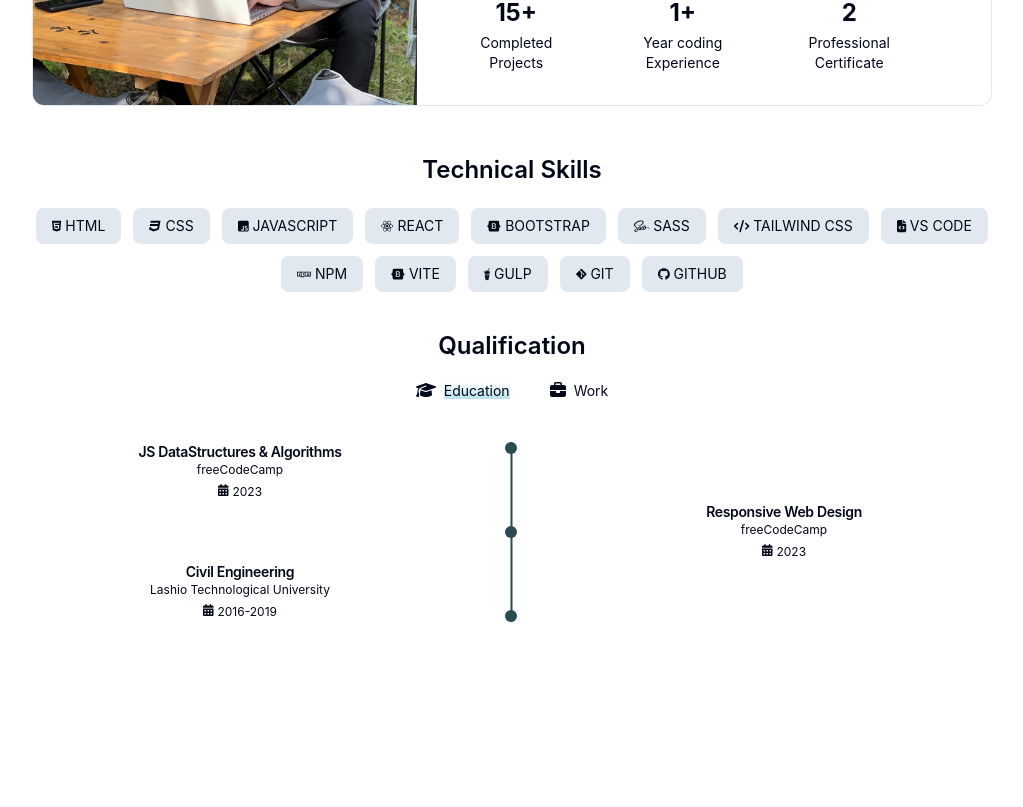
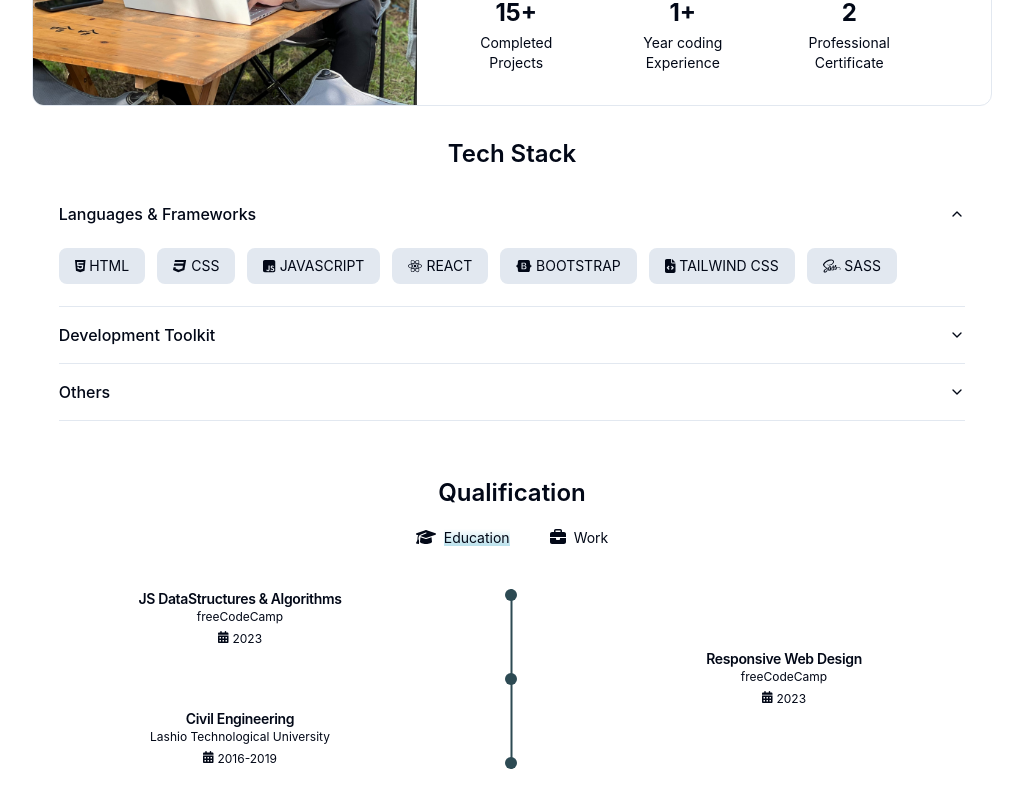
Before and after one commit to Sithu-Aung-Khant/Devfolio_01, a React (Vite) app: page / in a window 1280 px wide. Shown: the part 1020-1827 px from the top of the page, without its empty margins (128-1151 px from the left). Before the commit the page ends 1718 px from the top, so only its background shows below. Built offline with nearby package versions, Linux system fonts and the light colour scheme.

Commit message:
complete tech stack and qualification of about me section

```diff
--- a/src/App.jsx
+++ b/src/App.jsx
@@ -29,8 +29,8 @@ function App() {
       <Navbar isDark={isDark} toggleDarkMode={toggleDarkMode} />
       <HeroSection />
       <AboutMe />
-      <TechSkills />
-      {/* <Skills /> */}
+      {/* <TechSkills /> */}
+      <Skills />
       <Qualification />
     </div>
   );
--- a/src/components/main/Skills.jsx
+++ b/src/components/main/Skills.jsx
@@ -20,6 +20,7 @@ import {
   faNpm,
   faGulp,
 } from '@fortawesome/free-brands-svg-icons';
+import { faFileCode, faCode } from '@fortawesome/free-solid-svg-icons';
 
 const skills = [
   { name: 'HTML', icon: faHtml5 },
@@ -27,31 +28,40 @@ const skills = [
   { name: 'JAVASCRIPT', icon: faSquareJs },
   { name: 'REACT', icon: faReact },
   { name: 'BOOTSTRAP', icon: faBootstrap },
-  { name: 'TAILWIND CSS', icon: faHtml5 },
+  { name: 'TAILWIND CSS', icon: faFileCode },
   { name: 'SASS', icon: faSass },
 ];
 
 const tools = [
-  { name: 'VS CODE', icon: faHtml5 },
   { name: 'GIT', icon: faGitAlt },
   { name: 'GITHUB', icon: faGithub },
   { name: 'NPM', icon: faNpm },
   { name: 'VITE', icon: faBootstrap },
   { name: 'GULP', icon: faGulp },
+  { name: 'VS CODE', icon: faCode },
 ];
 
-const pm_skills = ['Project Management', 'Problem Solving'];
+const others = [
+  { name: 'PROBLEM SOLVING', icon: faGitAlt },
+  { name: 'PROJECT MANAGEMENT', icon: faGithub },
+  { name: 'ENGLISH', icon: faNpm },
+  { name: 'PCM', icon: faBootstrap },
+];
+
 const Skills = () => {
   return (
-    <section id="skills" className="container  mx-auto h-full md:w-10/12">
-      <div className="text-2xl text-center font-semibold py-4">Skills</div>
-      <div className="md:flex gap-3">
-        <div className="md:w-1/2">
+    <section
+      id="skills"
+      className="container mx-auto h-full px-20 mb-10 md:w-10/12"
+    >
+      <div className="text-2xl text-center font-semibold py-4">Tech Stack</div>
+      <div className="">
         <Accordion type="single" collapsible defaultValue="item-1">
           <AccordionItem value="item-1">
-              <AccordionTrigger>Frontend Development</AccordionTrigger>
+            {/* <AccordionTrigger>Frontend Development</AccordionTrigger> */}
+            <AccordionTrigger>Languages & Frameworks</AccordionTrigger>
             <AccordionContent>
-                <div className="skills flex flex-wrap justify-center md:justify-start ">
+              <div className="skills flex flex-wrap justify-center md:justify-start">
                 {skills.map((skill, index) => (
                   <div
                     className="px-4 py-2 my-1.5 mr-3 bg-slate-200 dark:bg-green rounded-lg dark:text-dim_white"
@@ -75,10 +85,9 @@ const Skills = () => {
           </AccordionItem>
         </Accordion>
       </div>
-        <div className="md:w-1/2">
       <Accordion type="single" collapsible>
         <AccordionItem value="item-1">
-              <AccordionTrigger>Tools</AccordionTrigger>
+          <AccordionTrigger>Development Toolkit</AccordionTrigger>
           <AccordionContent>
             <div className="flex flex-wrap">
               {tools.map((tool, index) => (
@@ -94,29 +103,23 @@ const Skills = () => {
           </AccordionContent>
         </AccordionItem>
       </Accordion>
-        </div>
-      </div>
-      <div className="md:flex gap-3 mb-20">
-        <div className="md:w-1/2">
       <Accordion type="single" collapsible>
         <AccordionItem value="item-1">
           <AccordionTrigger>Others</AccordionTrigger>
           <AccordionContent>
             <div className="flex flex-wrap">
-                  {pm_skills.map((skill, index) => (
+              {others.map((skill, index) => (
                 <div
                   className="px-4 py-2 my-1.5 mr-3 bg-slate-200 dark:bg-green rounded-lg dark:text-dim_white"
                   key={index}
                 >
-                      {skill}
+                  {skill.name}
                 </div>
               ))}
             </div>
           </AccordionContent>
         </AccordionItem>
       </Accordion>
-        </div>
-      </div>
     </section>
   );
 };
--- a/src/components/main/TechSkills.jsx
+++ b/src/components/main/TechSkills.jsx
@@ -36,9 +36,7 @@ const TechSkills = () => {
       id="tech-skills"
       className="container mx-auto h-full my-4 md:w-10/12"
     >
-      <div className="text-2xl text-center font-semibold py-4">
-        Technical Skills
-      </div>
+      <div className="text-2xl text-center font-semibold py-4">Tech Stack</div>
       <div className="skills flex flex-wrap justify-center">
         {skills.map((skill, index) => (
           <div
```
Also changed, not shown: src/components/ui/accordion.jsx (+30 -20 lines). Lines whose indentation alone changed are shown as unchanged.
